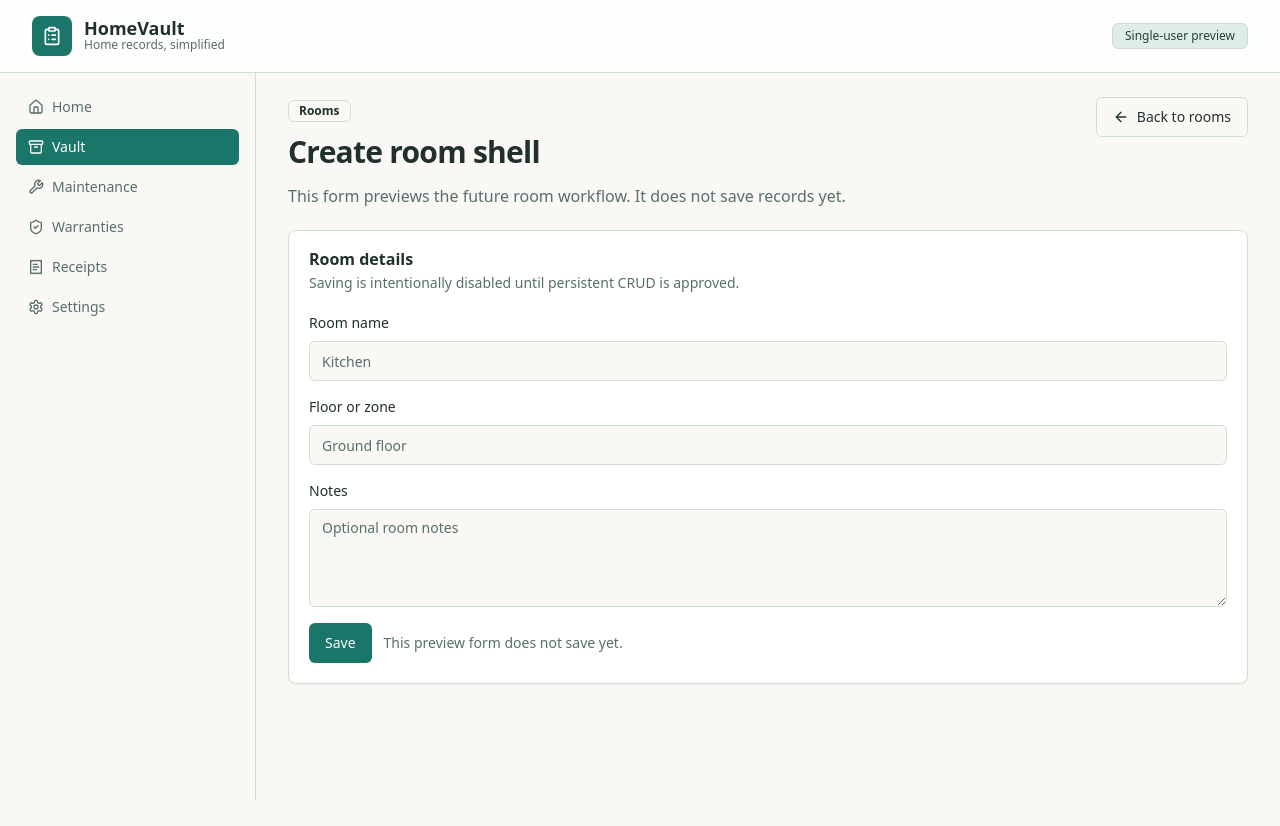
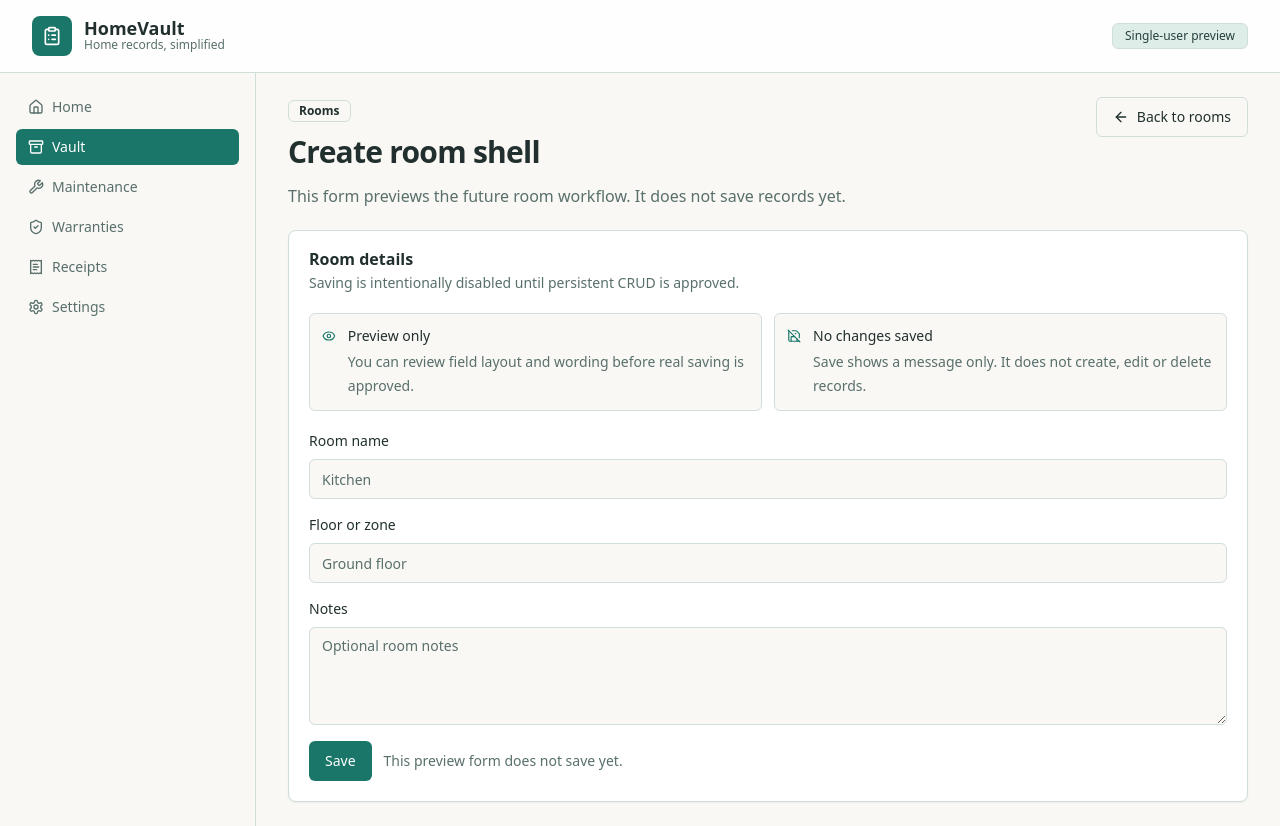
Before and after one commit to LatinMaestro/HomeVault, a Next.js app: page /vault/rooms/new in a window 1280 px wide. Before the commit the page ends 800 px from the top, so only its background shows below. Built offline with nearby package versions, Linux system fonts and the light colour scheme.

Commit message:
Add shell form guardrail panel

```diff
--- a/src/components/shell-form.tsx
+++ b/src/components/shell-form.tsx
@@ -2,6 +2,7 @@
 
 import { useState } from "react";
 import type { FormEvent } from "react";
+import { Eye, SaveOff } from "lucide-react";
 
 import { Button } from "@/components/ui/button";
 import { Card, CardContent, CardDescription, CardHeader, CardTitle } from "@/components/ui/card";
@@ -38,7 +39,32 @@ export function ShellForm({
         <CardTitle>{title}</CardTitle>
         <CardDescription>{description}</CardDescription>
       </CardHeader>
-      <CardContent>
+      <CardContent className="space-y-5">
+        <div className="grid gap-3 sm:grid-cols-2">
+          <div className="rounded-md border bg-background p-3">
+            <div className="flex items-start gap-3">
+              <Eye className="mt-0.5 h-4 w-4 text-primary" aria-hidden="true" />
+              <div className="space-y-1">
+                <p className="text-sm font-medium">Preview only</p>
+                <p className="text-sm leading-6 text-muted-foreground">
+                  You can review field layout and wording before real saving is approved.
+                </p>
+              </div>
+            </div>
+          </div>
+          <div className="rounded-md border bg-background p-3">
+            <div className="flex items-start gap-3">
+              <SaveOff className="mt-0.5 h-4 w-4 text-primary" aria-hidden="true" />
+              <div className="space-y-1">
+                <p className="text-sm font-medium">No changes saved</p>
+                <p className="text-sm leading-6 text-muted-foreground">
+                  Save shows a message only. It does not create, edit or delete records.
+                </p>
+              </div>
+            </div>
+          </div>
+        </div>
+
         <form className="space-y-4" onSubmit={handleSubmit}>
           {fields.map((field) => (
             <label key={field.name} className="block space-y-2 text-sm font-medium">
```
